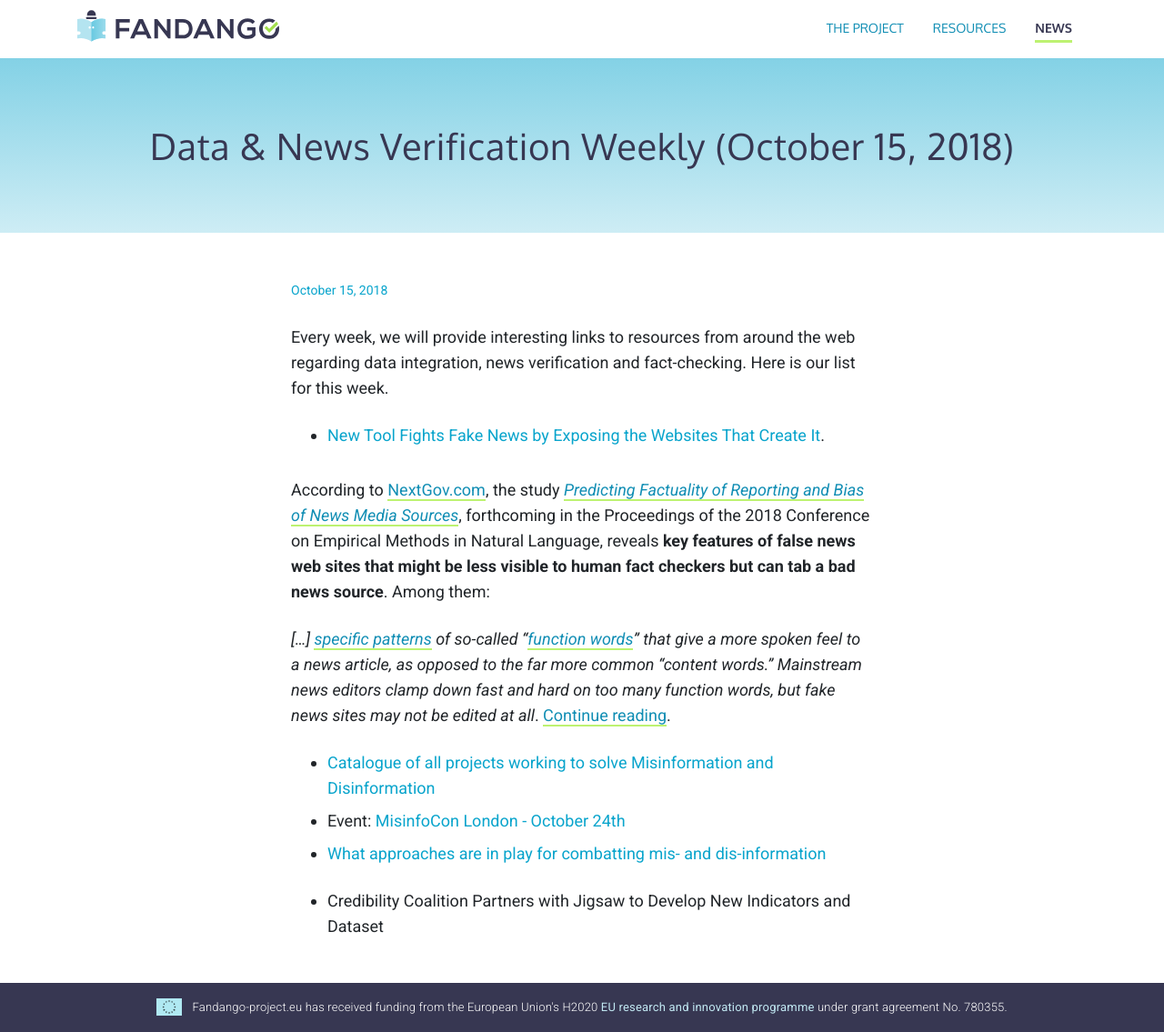
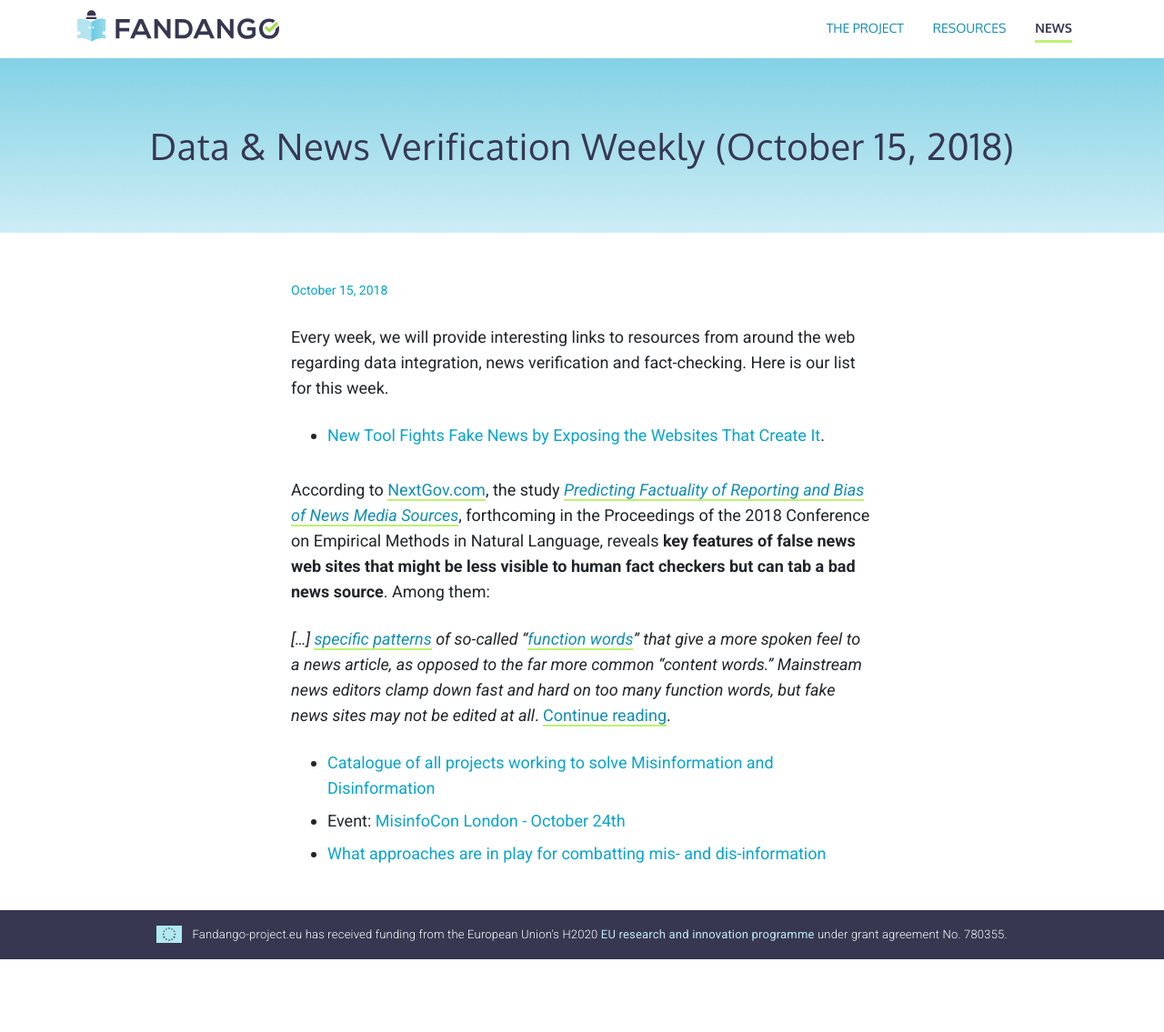
Before and after one commit to fandangOrg/fandango-web, a Jekyll site: the page built from _posts/2018-10-15-data-and-verification-weekly-october-15-2018.markdown, in a window 1280 px wide. Shown: the whole page at 91% size. Built offline with Jekyll 4.4.1, drawn with Linux system fonts in a browser that asks for light colours; comment, search, counter and statistics services are not loaded; after the commit the page ends 1055 px from its top, so only the background shows below that.

Commit message:
Updated Data And Verification Weekly October 15 2018

```diff
--- a/_posts/2018-10-15-data-and-verification-weekly-october-15-2018.markdown
+++ b/_posts/2018-10-15-data-and-verification-weekly-october-15-2018.markdown
@@ -16,5 +16,3 @@ According to [NextGov.com](https://www.nextgov.com/), the study *[Predicting Fac
 )
 * Event: [MisinfoCon London - October 24th](https://misinfocon.com/join-us-for-misinfocon-london-oct-24th-a5c597303bab)
 * [What approaches are in play for combatting mis- and dis-information](https://misinfocon.com/what-approaches-are-in-play-for-combatting-mis-and-dis-information-27a91c4d8708)
-
-* Credibility Coalition Partners with Jigsaw to Develop New Indicators and Dataset
```
